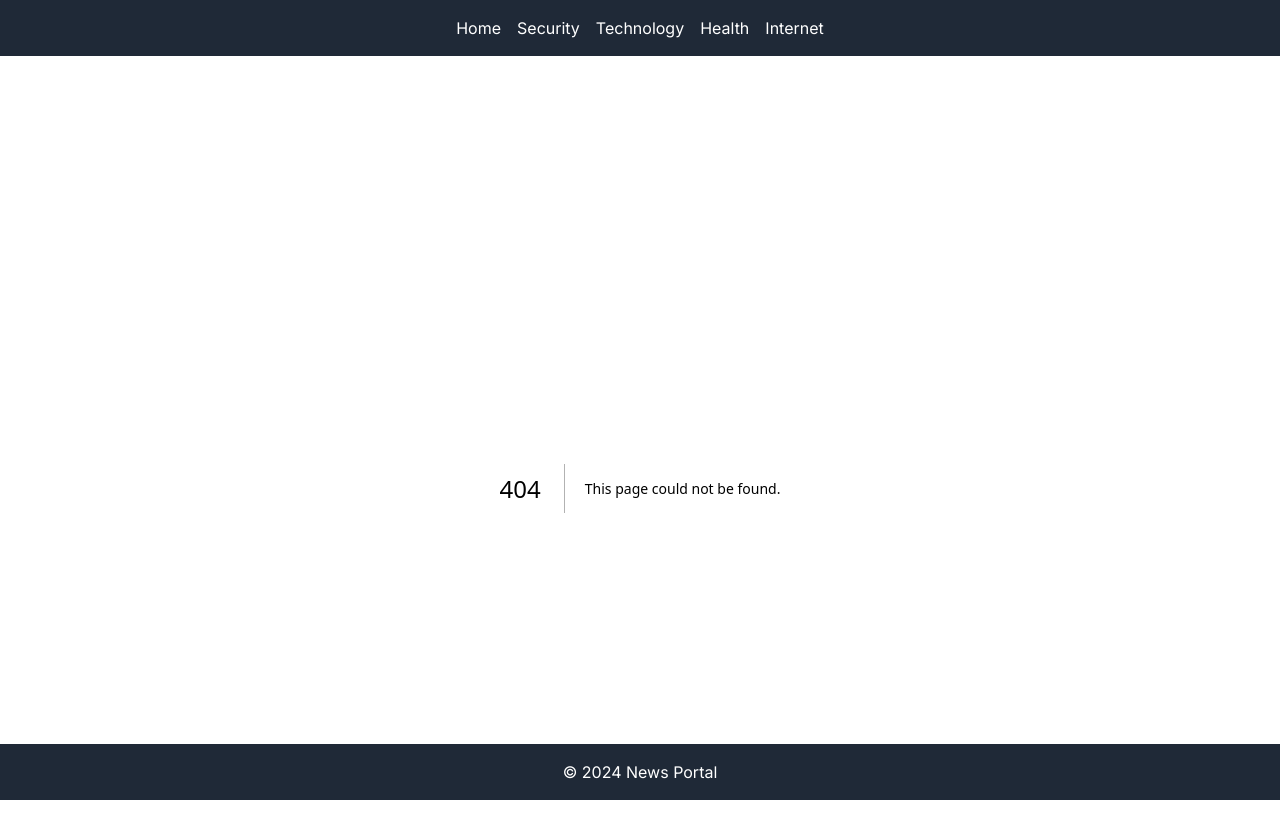
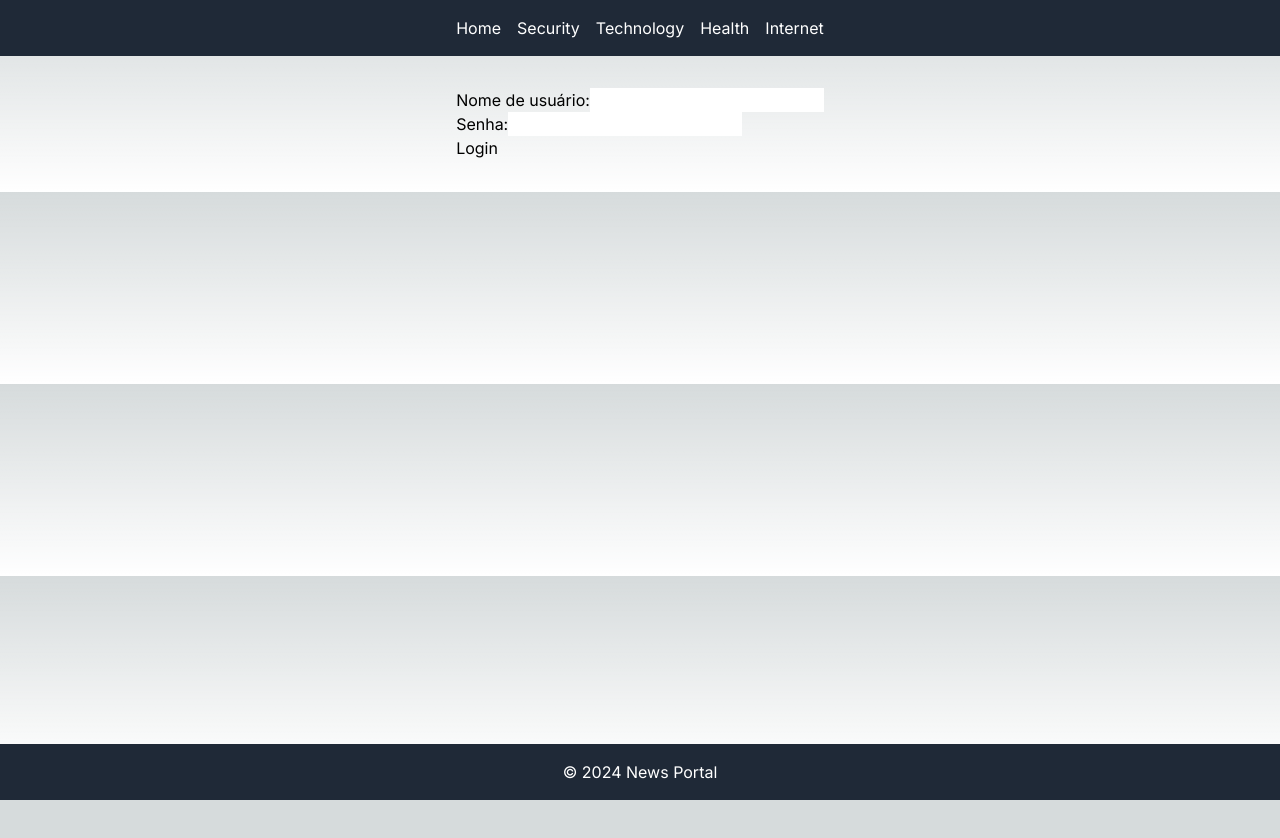
Before and after one commit to joaopedromateus/nextnews-client, a Next.js app: page /login in a window 1280 px wide. Before the commit this address had no page. Shown: the top 838 px of the page. After the commit the page ends 800 px from the top, so only its background shows below. Built offline with nearby package versions, Linux system fonts and the light colour scheme.

Commit message:
Important Editions pt.2

```diff
--- a/src/app/admin/page.tsx
+++ b/src/app/admin/page.tsx
@@ -1,3 +1,4 @@
+//client/src/app/admin/page.tsx
 'use client'
 import React, { useState } from 'react';
 
--- /dev/null
+++ b/src/app/login/page.tsx
@@ -0,0 +1,67 @@
+// client/src/app/login/page.tsx
+'use client'
+import React, { useState } from 'react';
+
+const Login = () => {
+  const [username, setUsername] = useState('');
+  const [password, setPassword] = useState('');
+
+  const handleLogin = async (e) => {
+    e.preventDefault();
+
+    try {
+      const response = await fetch('http://localhost:5000/api/auth/login', {
+        method: 'POST',
+        headers: {
+          'Content-Type': 'application/json',
+        },
+        body: JSON.stringify({ username, password }),
+      });
+
+      if (response.status === 500) {
+        console.error('Erro no servidor');
+      } else if (response.ok) {
+        const data = await response.json();
+        localStorage.setItem('token', data.token);
+
+        // Use window.location.href para redirecionar para a página /admin
+        window.location.href = '/admin';
+      } else {
+        const errorData = await response.json();
+        console.error('Erro no login:', errorData.message);
+      }
+    } catch (error) {
+      console.error('Erro ao fazer login:', error);
+    }
+  };
+
+  return (
+    <div>
+      <form onSubmit={handleLogin}>
+        <div>
+          <label htmlFor="username">Nome de usuário:</label>
+          <input
+            type="text"
+            id="username"
+            value={username}
+            onChange={(e) => setUsername(e.target.value)}
+            required
+          />
+        </div>
+        <div>
+          <label htmlFor="password">Senha:</label>
+          <input
+            type="password"
+            id="password"
+            value={password}
+            onChange={(e) => setPassword(e.target.value)}
+            required
+          />
+        </div>
+        <button type="submit">Login</button>
+      </form>
+    </div>
+  );
+};
+
+export default Login;
--- /dev/null
+++ b/src/app/register/page.tsx
@@ -0,0 +1,63 @@
+// client/src/app/register/page.tsx
+'use client'
+import React, { useState } from 'react';
+
+const Register = () => {
+  const [username, setUsername] = useState('');
+  const [password, setPassword] = useState('');
+
+  const handleRegister = async (e) => {
+    e.preventDefault();
+
+    try {
+      const response = await fetch('http://localhost:5000/api/auth/register', {
+        method: 'POST',
+        headers: {
+          'Content-Type': 'application/json',
+        },
+        body: JSON.stringify({ username, password }),
+      });
+
+      if (response.ok) {
+        // Cadastro bem-sucedido
+        console.log('Usuário cadastrado com sucesso');
+        // Você pode redirecionar para a página de login ou fazer algo mais aqui
+      } else {
+        // Tratar falha no cadastro
+        console.error('Falha no cadastro');
+      }
+    } catch (error) {
+      console.error('Erro ao cadastrar usuário:', error);
+    }
+  };
+
+  return (
+    <div>
+      <form onSubmit={handleRegister}>
+        <div>
+          <label htmlFor="username">Nome de usuário:</label>
+          <input
+            type="text"
+            id="username"
+            value={username}
+            onChange={(e) => setUsername(e.target.value)}
+            required
+          />
+        </div>
+        <div>
+          <label htmlFor="password">Senha:</label>
+          <input
+            type="password"
+            id="password"
+            value={password}
+            onChange={(e) => setPassword(e.target.value)}
+            required
+          />
+        </div>
+        <button type="submit">Cadastrar</button>
+      </form>
+    </div>
+  );
+};
+
+export default Register;
```
